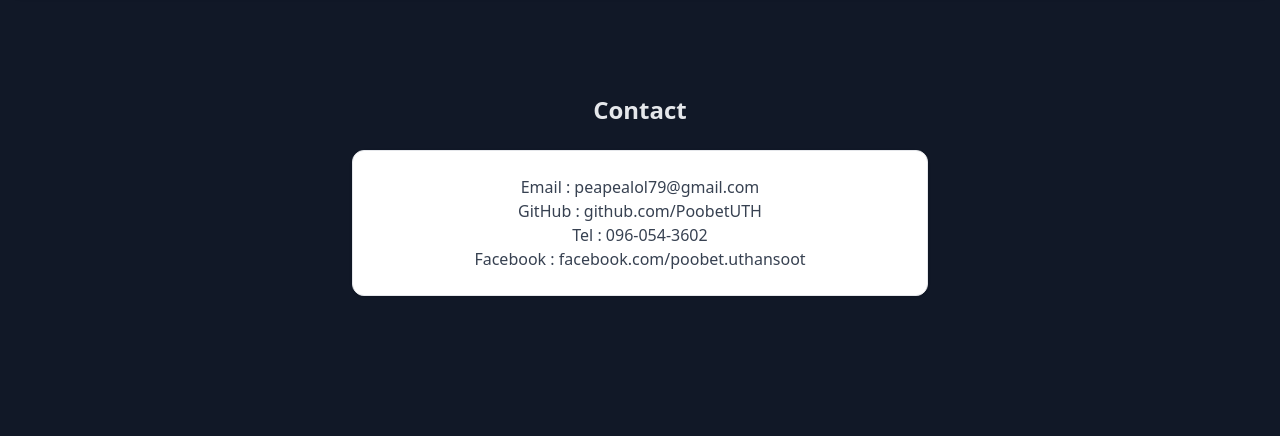
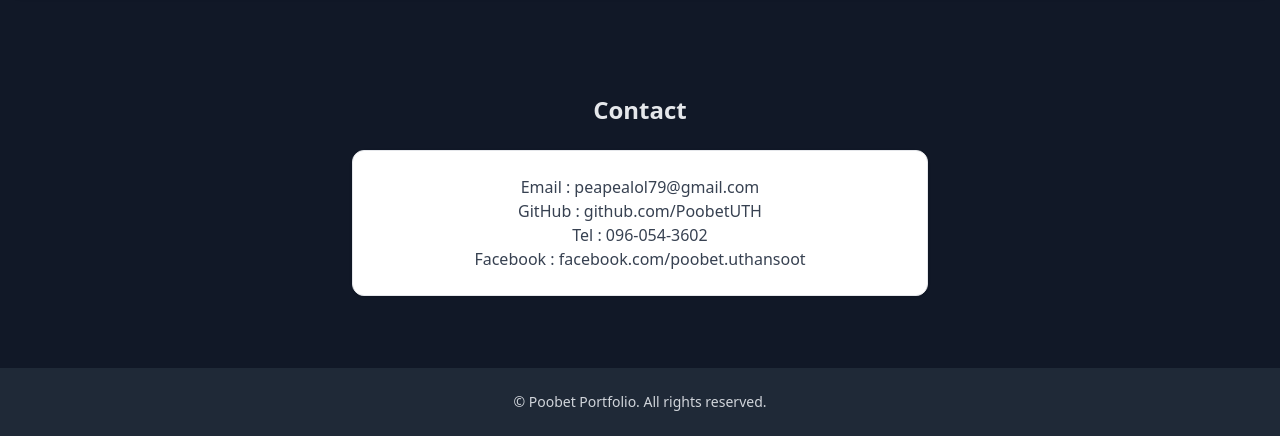
Before and after one commit to PoobetUTH/portfolio, a plain HTML site: page index.html in a window 1280 px wide. Shown: the part 1965-2401 px from the top of the page. Before the commit the page ends 2285 px from the top, so only its background shows below. Drawn offline with nearby package versions, Linux system fonts and the light colour scheme.

Commit message:
เพิ่มfooter

```diff
--- a/index.html
+++ b/index.html
@@ -129,6 +129,13 @@
             </div>
         </section>
     </main>
+
+    <footer class="bg-gray-800 text-gray-300 py-6 mt-12">
+        <div class="container mx-auto text-center text-sm">
+            &copy; Poobet Portfolio. All rights reserved.
+        </div>
+    </footer>
+
     <script src="script.js"></script>
 </body>
 
```
